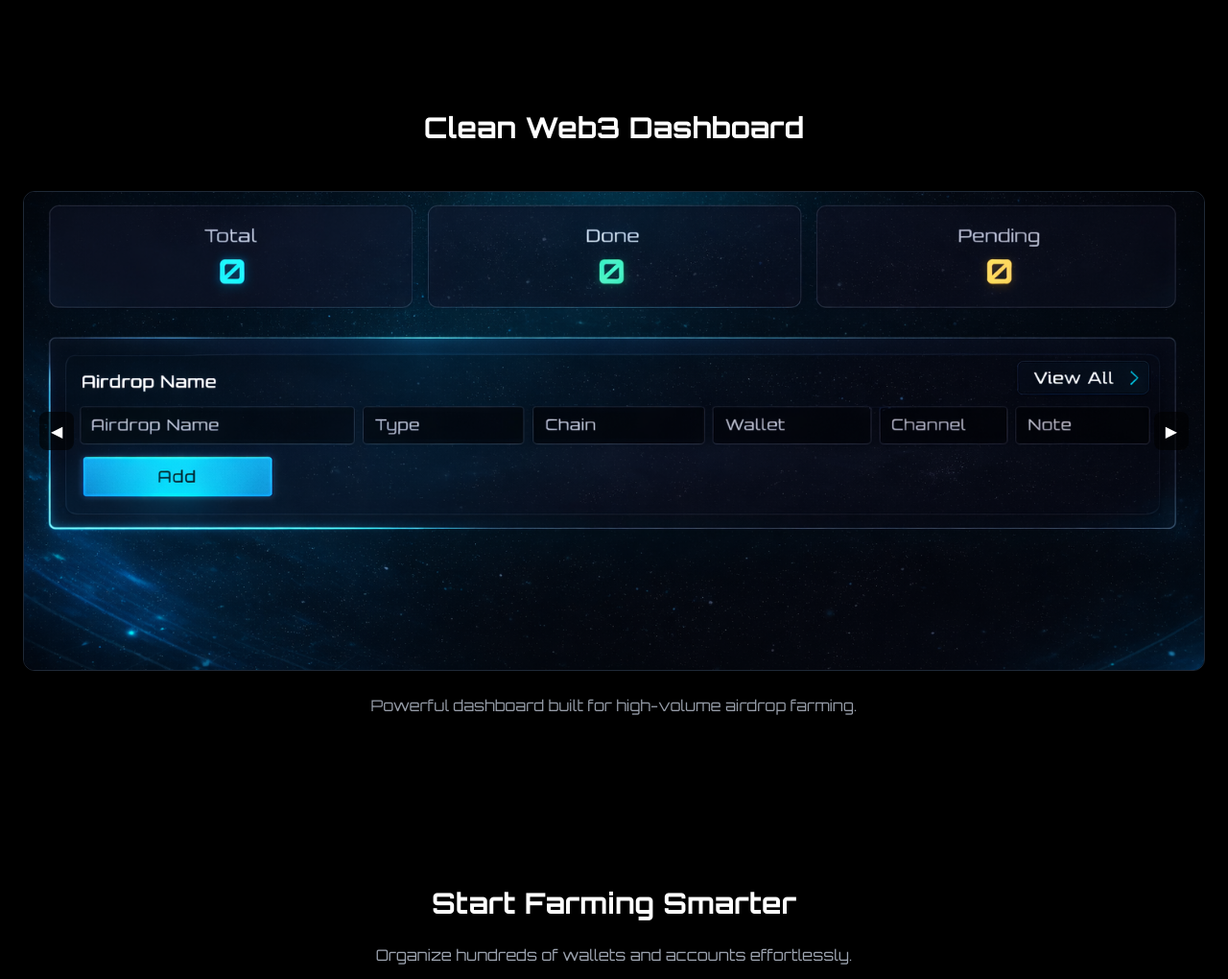
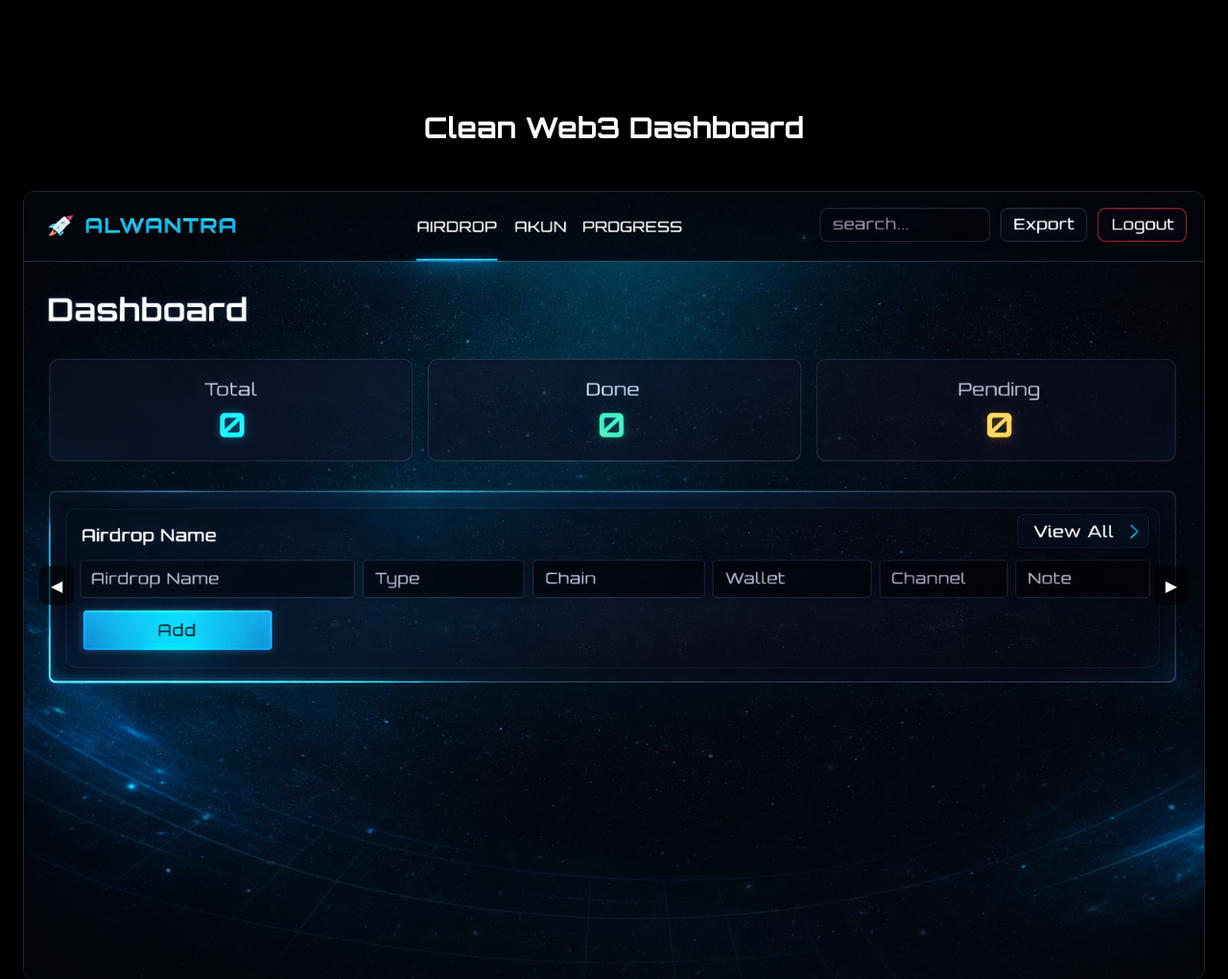
Before and after one commit to Cawonshik/alwantra-dashboard, a Flask app: page / in a window 1280 px wide. Shown: the part 976-1996 px from the top of the page at 96% size. Run offline with Flask 3, Linux system fonts and the light colour scheme; some libraries are stand-ins or nearby versions.

Commit message:
Fix dashboard slider size on home page edit

```diff
--- a/templates/home.html
+++ b/templates/home.html
@@ -155,13 +155,13 @@ Save Gmail, Twitter, Telegram, Discord and GitHub accounts safely.
 Clean Web3 Dashboard
 </h2>
 
-<div class="relative border border-gray-800 rounded-xl overflow-hidden shadow-2xl max-h-[500px]">
+<div class="relative border border-gray-800 rounded-xl overflow-hidden shadow-2xl">
 
 <div id="slider" class="flex transition-transform duration-700">
 
-<img src="/static/dashboard.png" class="w-full h-[500px] object-cover flex-shrink-0">
-<img src="/static/dashboard3.png" class="w-full h-[500px] object-cover flex-shrink-0">
-<img src="/static/dashboard2.png" class="w-full h-[500px] object-cover flex-shrink-0">
+<img src="/static/dashboard.png" class="w-full flex-shrink-0">
+<img src="/static/dashboard3.png" class="w-full flex-shrink-0">
+<img src="/static/dashboard2.png" class="w-full flex-shrink-0">
 
 </div>
 
```
